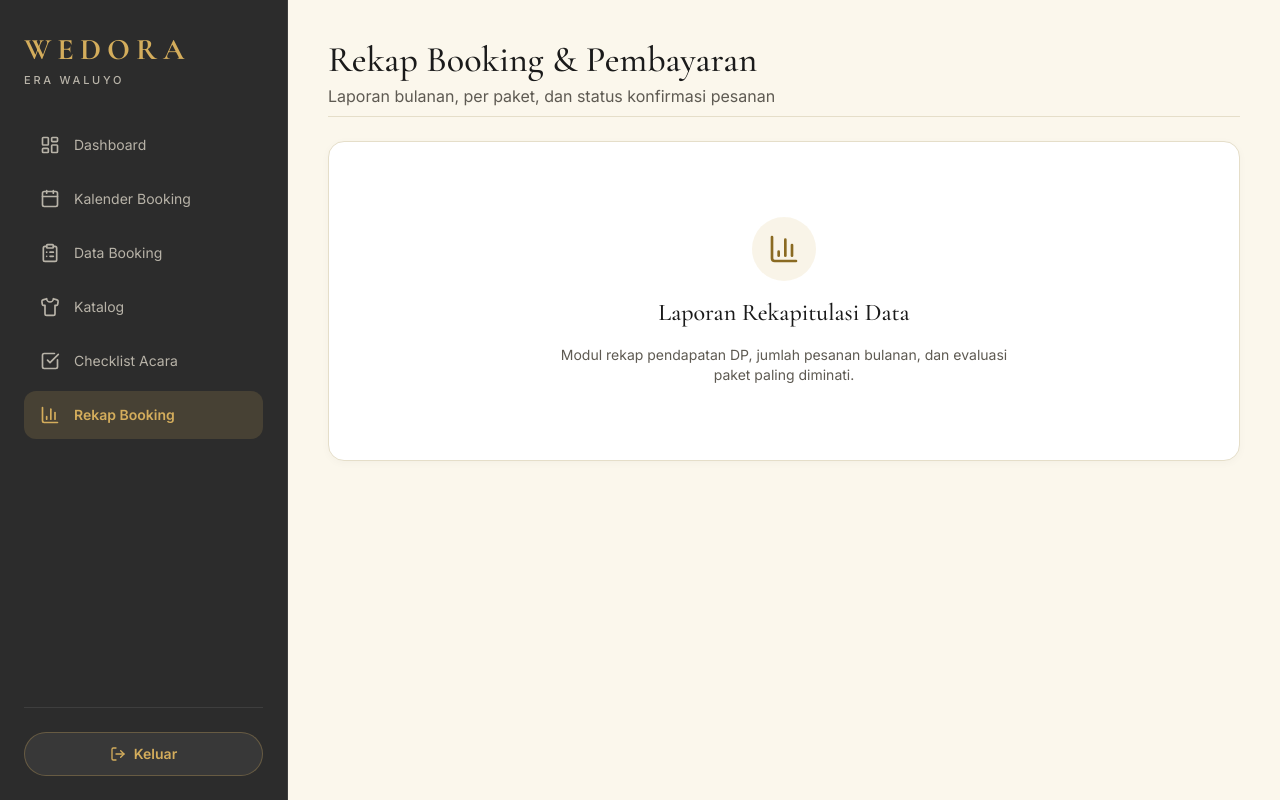
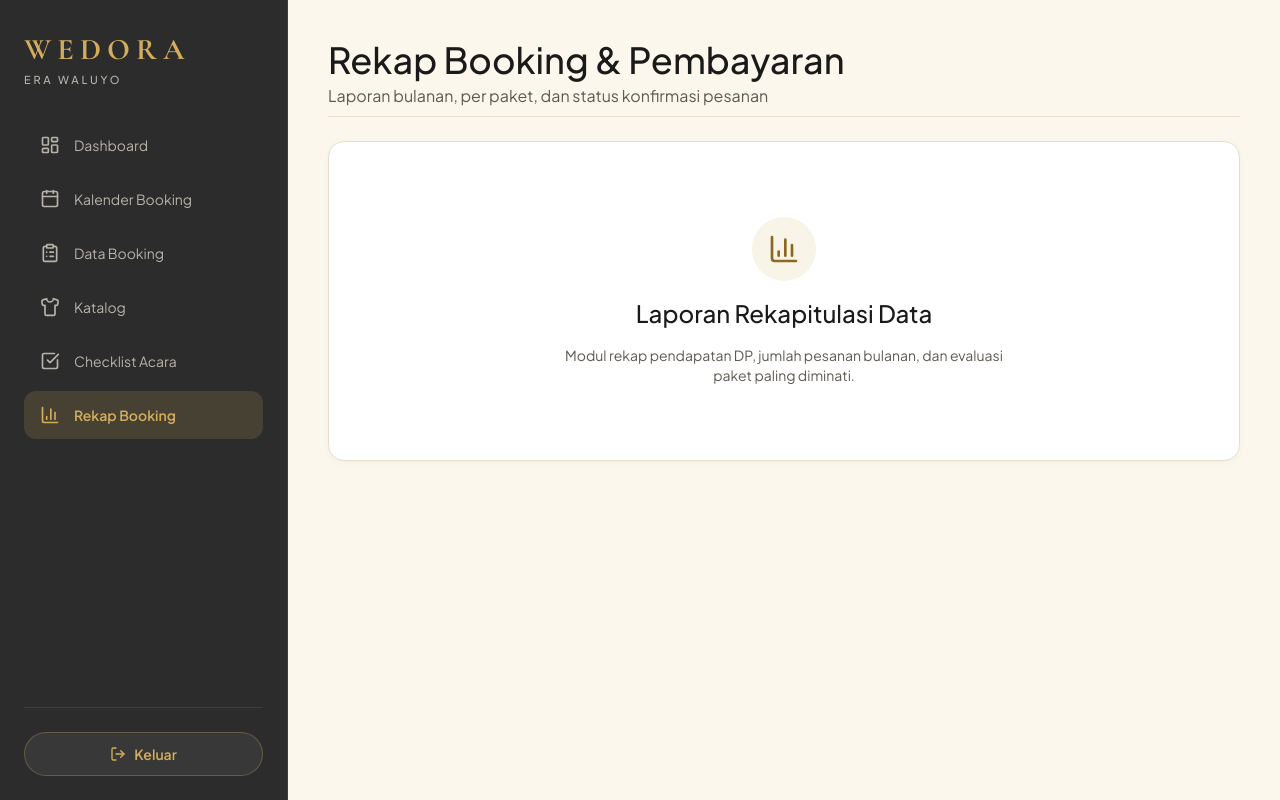
Before and after one commit to winafaworks/Wedora-Era-Waluyo, a Next.js app: page /rekap in a window 1280 px wide. Built offline with nearby package versions, Linux system fonts and the light colour scheme.

Commit message:
style(font): terapkan font plus jakarta sans ke seluruh aplikasi kecuali logo pojok kiri atas

```diff
--- a/src/app/(auth)/login/page.tsx
+++ b/src/app/(auth)/login/page.tsx
@@ -36,7 +36,7 @@ export default function LoginPage() {
       <div className="w-full max-w-[420px] space-y-6">
         {/* Brand Header */}
         <div className="text-center space-y-2">
-          <h1 className="font-serif text-4xl font-bold tracking-[0.2em] text-[#8A6A22]">
+          <h1 className="font-brand-logo text-4xl font-bold tracking-[0.2em] text-[#8A6A22]">
             WEDORA
           </h1>
           <p className="text-xs font-semibold tracking-[0.25em] text-[#5E5A52] uppercase">
--- a/src/app/globals.css
+++ b/src/app/globals.css
@@ -63,16 +63,34 @@
   --info: #2e5f8a;
 }
 
+body,
+input,
+select,
+textarea,
+button {
+  font-family: var(--font-plus-jakarta), system-ui, sans-serif;
+}
+
 body {
   background-color: var(--bg);
   color: var(--text);
-  font-family: var(--font-inter), system-ui, sans-serif;
   min-height: 100vh;
 }
 
-.font-serif,
+/* Seluruh font teks, tombol, formulir, dan judul menggunakan Plus Jakarta Sans */
 h1,
 h2,
-.font-heading {
+h3,
+h4,
+h5,
+h6,
+.font-heading,
+.font-serif {
+  font-family: var(--font-plus-jakarta), system-ui, sans-serif;
+}
+
+/* Khusus logo brand WEDORA di pojok kiri atas tetap menggunakan Cormorant Garamond */
+.font-brand-logo,
+.font-logo {
   font-family: var(--font-cormorant), Georgia, serif;
 }
--- a/src/app/konfirmasi/[token]/konfirmasi-client.tsx
+++ b/src/app/konfirmasi/[token]/konfirmasi-client.tsx
@@ -36,7 +36,7 @@ export default function KonfirmasiClient({ booking }: KonfirmasiClientProps) {
       <div className="w-full max-w-[560px] space-y-6">
         {/* Header Resmi Era Waluyo */}
         <div className="text-center space-y-2 py-4 border-b border-[#DDD2BA]">
-          <h1 className="font-serif text-3xl font-bold tracking-[0.2em] text-[#B8923F]">
+          <h1 className="font-brand-logo text-3xl font-bold tracking-[0.2em] text-[#B8923F]">
             ERA WALUYO
           </h1>
           <p className="text-xs uppercase tracking-[0.2em] text-[#5E5A52] font-medium">
--- a/src/app/layout.tsx
+++ b/src/app/layout.tsx
@@ -1,15 +1,15 @@
 import type { Metadata } from "next";
-import { Cormorant_Garamond, Inter } from "next/font/google";
+import { Plus_Jakarta_Sans, Cormorant_Garamond } from "next/font/google";
 import "./globals.css";
+
+const plusJakarta = Plus_Jakarta_Sans({
+  variable: "--font-plus-jakarta",
+  subsets: ["latin"],
+  weight: ["400", "500", "600", "700", "800"],
+});
 
 const cormorant = Cormorant_Garamond({
   variable: "--font-cormorant",
-  subsets: ["latin"],
-  weight: ["400", "500", "600", "700"],
-});
-
-const inter = Inter({
-  variable: "--font-inter",
   subsets: ["latin"],
   weight: ["400", "500", "600", "700"],
 });
@@ -26,7 +26,7 @@ export default function RootLayout({
   children: React.ReactNode;
 }) {
   return (
-    <html lang="id" className={`${cormorant.variable} ${inter.variable}`}>
+    <html lang="id" className={`${plusJakarta.variable} ${cormorant.variable}`}>
       <body className="antialiased min-h-screen">{children}</body>
     </html>
   );
--- a/src/components/layout/sidebar.tsx
+++ b/src/components/layout/sidebar.tsx
@@ -58,7 +58,7 @@ export function Sidebar() {
       {/* Mobile Header Bar */}
       <div className="lg:hidden flex items-center justify-between px-6 py-4 bg-[#2C2C2C] border-b border-[#3E3E3E] sticky top-0 z-40">
         <div>
-          <span className="font-serif text-2xl font-bold tracking-[0.2em] text-[#D4AD5C]">
+          <span className="font-brand-logo text-2xl font-bold tracking-[0.2em] text-[#D4AD5C]">
             WEDORA
           </span>
           <span className="block text-[10px] tracking-[0.25em] text-[#B8B3A8] font-medium uppercase">
@@ -96,7 +96,7 @@ export function Sidebar() {
               className="block group"
               onClick={() => setIsOpen(false)}
             >
-              <h1 className="font-serif text-3xl font-bold tracking-[0.2em] text-[#D4AD5C] group-hover:text-[#E3C27D] transition-colors">
+              <h1 className="font-brand-logo text-3xl font-bold tracking-[0.2em] text-[#D4AD5C] group-hover:text-[#E3C27D] transition-colors">
                 WEDORA
               </h1>
               <p className="text-[11px] font-medium tracking-[0.25em] text-[#B8B3A8] uppercase mt-1">
```
